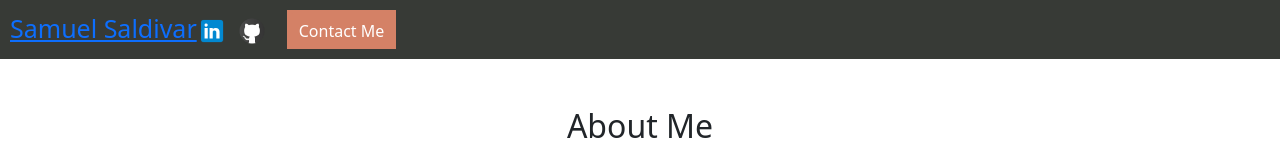
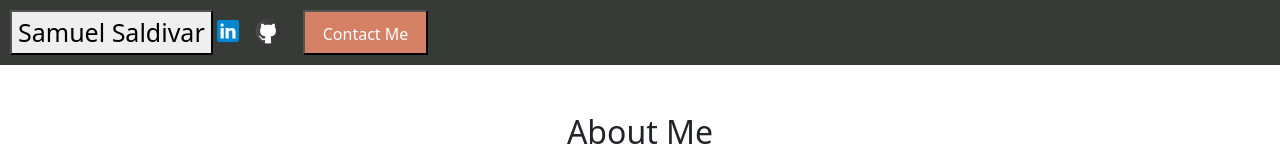
Before and after one commit to samuel408/SamuelSaldivar, a React (Create React App) app: page / in a window 1280 px wide. Shown: the top 160 px of the page. Built offline with nearby package versions, Linux system fonts and the light colour scheme.

Commit message:
fixing button error

```diff
--- a/src/component/NavBar.js
+++ b/src/component/NavBar.js
@@ -39,16 +39,16 @@ function NavBar() {
 
     return (
       <div style={navbarStyle}>
-        <a href="/" style={name} >Samuel Saldivar</a>
+        <button style={name} >Samuel Saldivar</button>
           <a href="https://www.linkedin.com/in/samuel-saldivar-98aa24198/" target="_blank" rel="noopener noreferrer">
         <img src={linkedinLogo} alt="LinkedIn" style={iconStyle} />
       </a>
       <a href="https://github.com/samuel408" target="_blank" rel="noopener noreferrer">
         <img src={githubLogo} alt="decoration" style={iconStyle} />
       </a>
-      <a href="/" style={linkStyle}>
+      <button style={linkStyle}>
   <Button  variant="primary"  onClick={handleShowModal} style={{ backgroundColor: '#D48166', border: 'none' }} className="rounded">Contact Me</Button>
-</a>
+</button>
 {/* Render the ContactModal component */}
 <Contact show={showModal} handleClose={handleCloseModal} />
 
```
